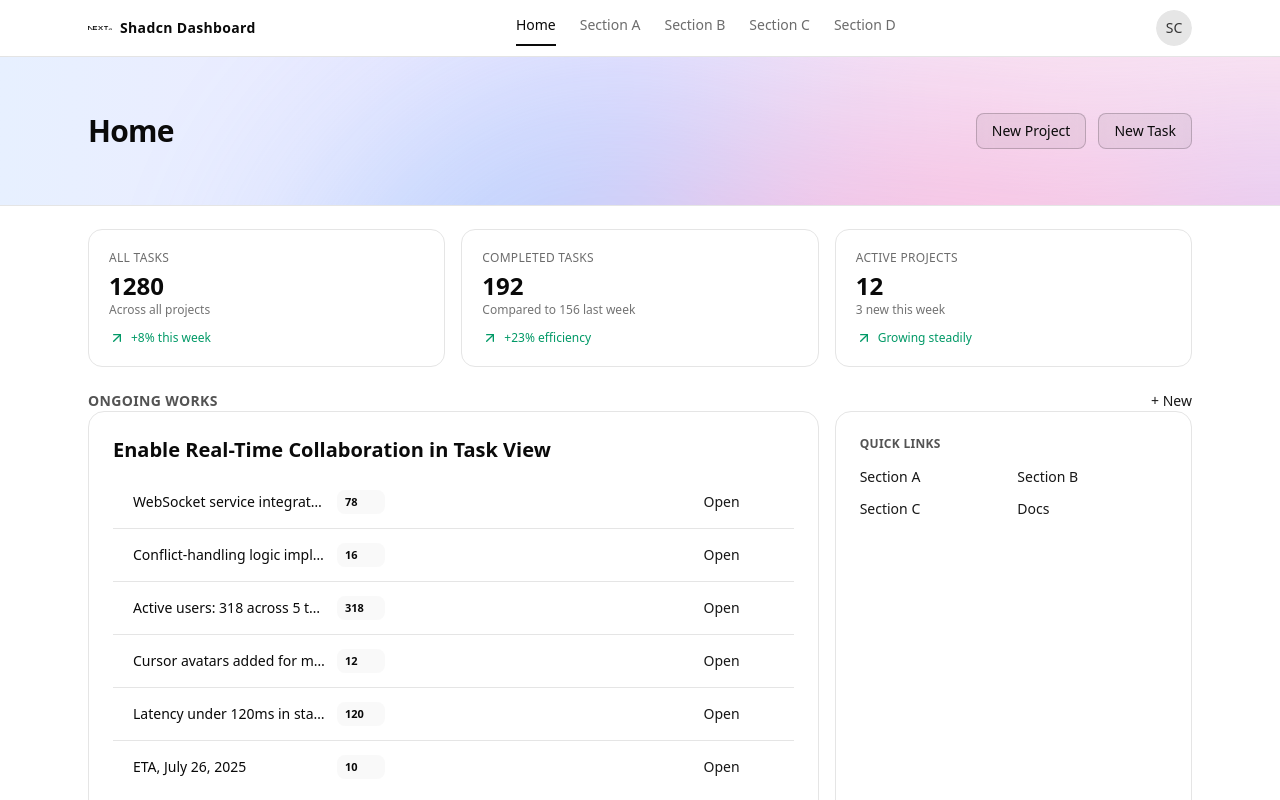
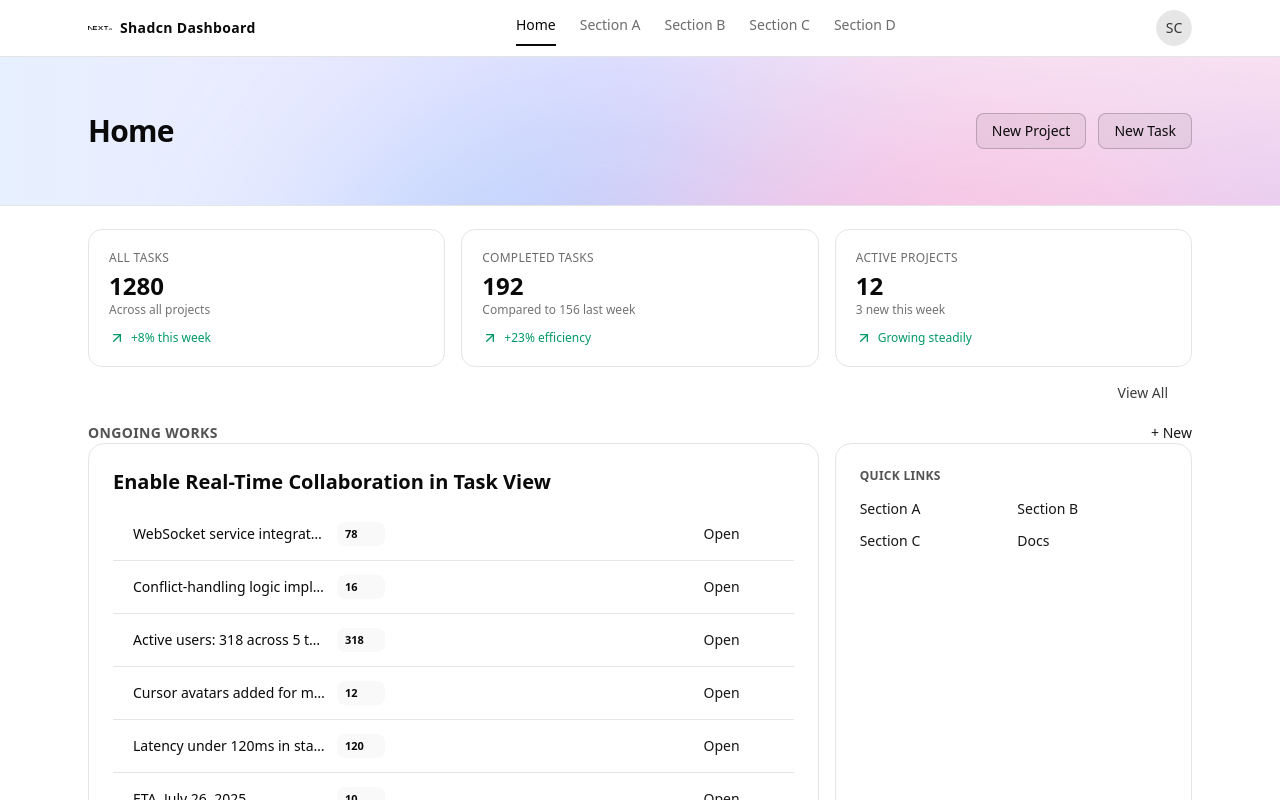
Before and after one commit to renchris/shadcn-dashboard, a Next.js app: page / in a window 1280 px wide. Shown: the top 800 px of the page. Built offline with nearby package versions, Linux system fonts and the light colour scheme.

Commit message:
feat(Home Page): view all link button

```diff
--- a/app/page.tsx
+++ b/app/page.tsx
@@ -77,7 +77,25 @@ export default function Home() {
           <StatCard href="/section-c" title="Active Projects" value={12} caption="3 new this week" trend={{ direction: "up", label: "Growing steadily" }} />
         </div>
 
-        <div className="mt-6 flex items-center justify-between">
+        {/* View all link under stats */}
+        <div className="mt-3 flex justify-end">
+          <Link
+            href="/section-a"
+            className="group inline-flex items-center gap-1 px-1 py-1 text-sm font-medium text-foreground/80 hover:text-foreground focus:outline-none focus-visible:ring-2 focus-visible:ring-ring/50 rounded-md"
+          >
+            <span className="transition-colors duration-300">View All</span>
+            <svg
+              className="h-4 w-4 opacity-0 translate-x-0 self-center will-change-transform transition-all duration-500 ease-[cubic-bezier(0.22,1,0.36,1)] group-hover:translate-x-0.5 group-hover:opacity-100"
+              viewBox="0 0 20 20"
+              fill="currentColor"
+              aria-hidden
+            >
+              <path d="M7.293 14.707a1 1 0 0 1 0-1.414L10.586 10 7.293 6.707a1 1 0 1 1 1.414-1.414l4 4a1 1 0 0 1 0 1.414l-4 4a1 1 0 0 1-1.414 0Z" />
+            </svg>
+          </Link>
+        </div>
+
+        <div className="mt-4 flex items-center justify-between">
           <h2 className="text-sm font-semibold tracking-wide text-foreground/70 uppercase">Ongoing Works</h2>
           <button className="text-sm text-primary hover:underline">+ New</button>
         </div>
```
